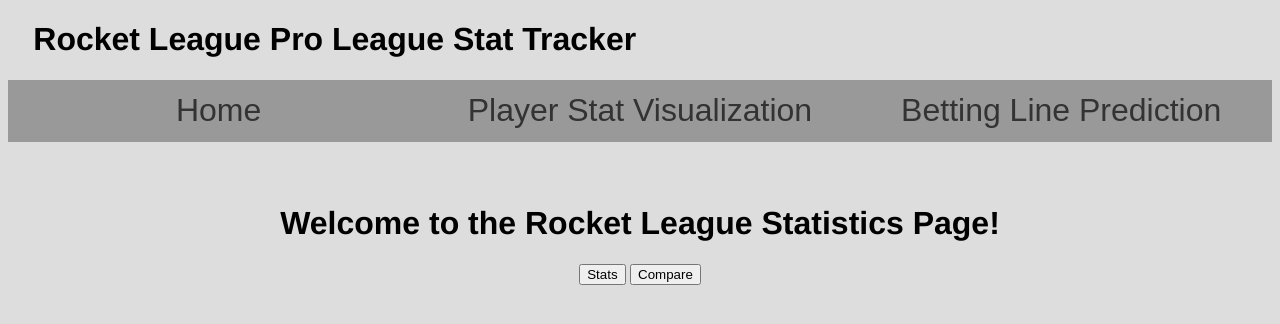
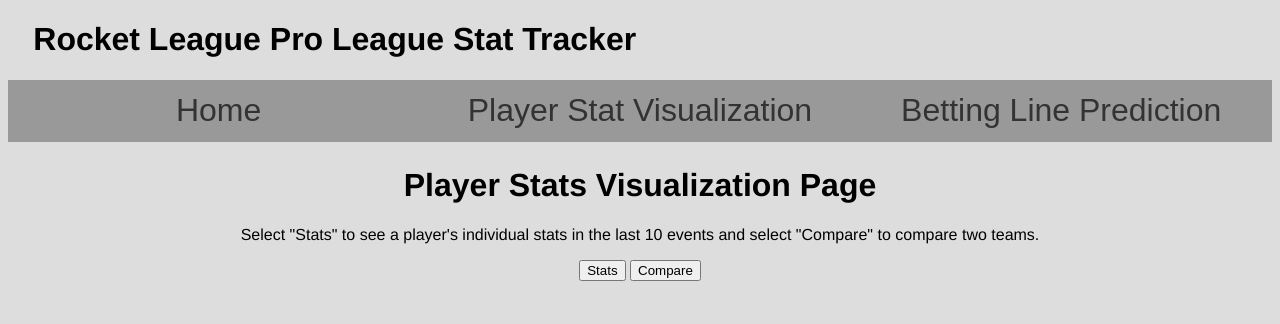
Before and after one commit to tylerpaik/BigDataArchitecture, a plain HTML site: page bone/templates/rlBetting.html in a window 1280 px wide. Both pictures are taken after a click on the button "Player Stat Visualization". Drawn offline with nearby package versions, Linux system fonts and the light colour scheme; no server answers.

Commit message:
graph sizing

```diff
--- a/bone/static/rlBettingStyle.css
+++ b/bone/static/rlBettingStyle.css
@@ -109,7 +109,7 @@
 
 .title {
   margin: auto;
-  margin-top: 5%;
+  margin-top: 2%;
 }
 
 .subtitle {
--- a/bone/templates/rlBetting.html
+++ b/bone/templates/rlBetting.html
@@ -61,7 +61,10 @@
       </div> -->
       <div class="container">
         <div class="title">
-            <h1>Welcome to the Rocket League Statistics Page!</h1>
+          <h1>Player Stats Visualization Page</h1>
+        </div>
+        <div class="desc">
+          <p>Select "Stats" to see a player's individual stats in the last 10 events and select "Compare" to compare two teams.</p>
         </div>
         <div class="row mt-5">
             <div class="col text-center">
```
Also changed, not shown: 1 other file.
